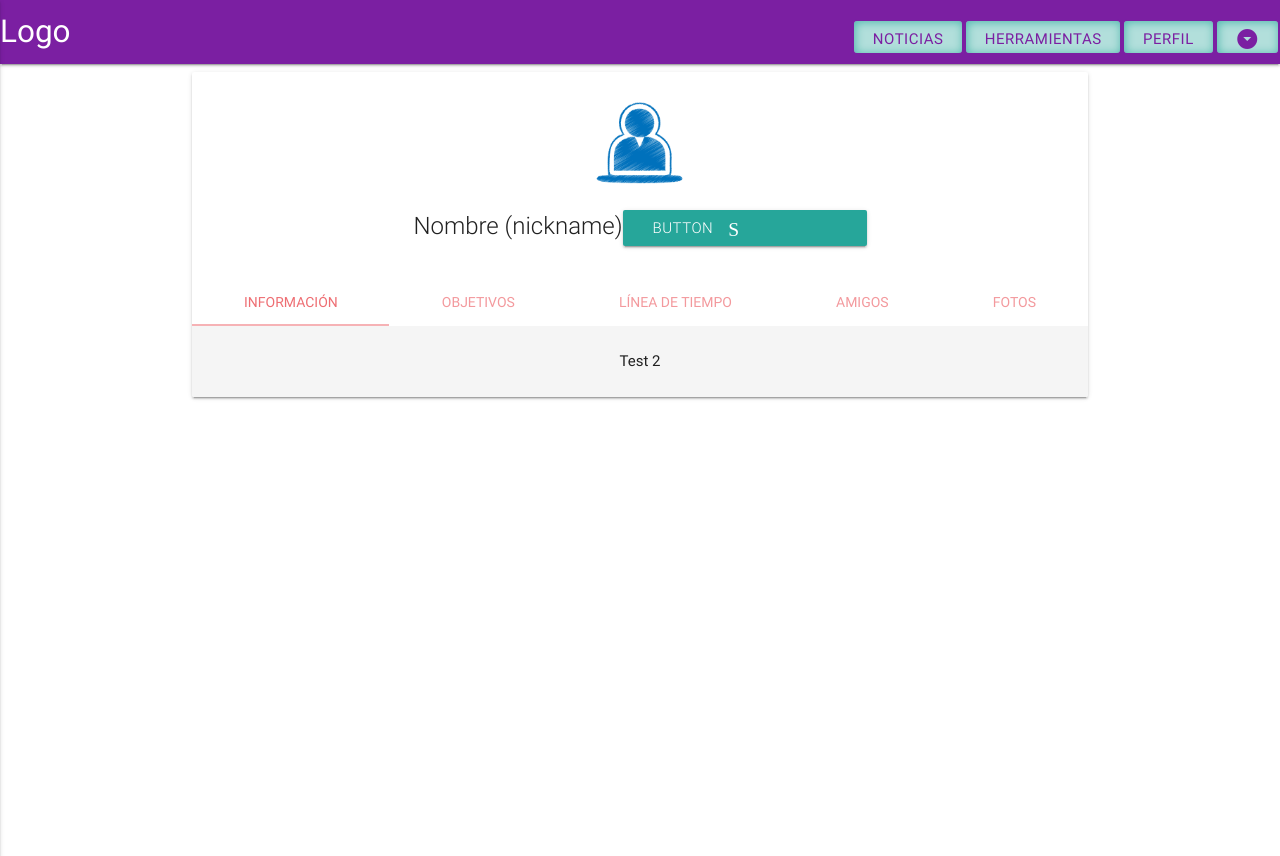
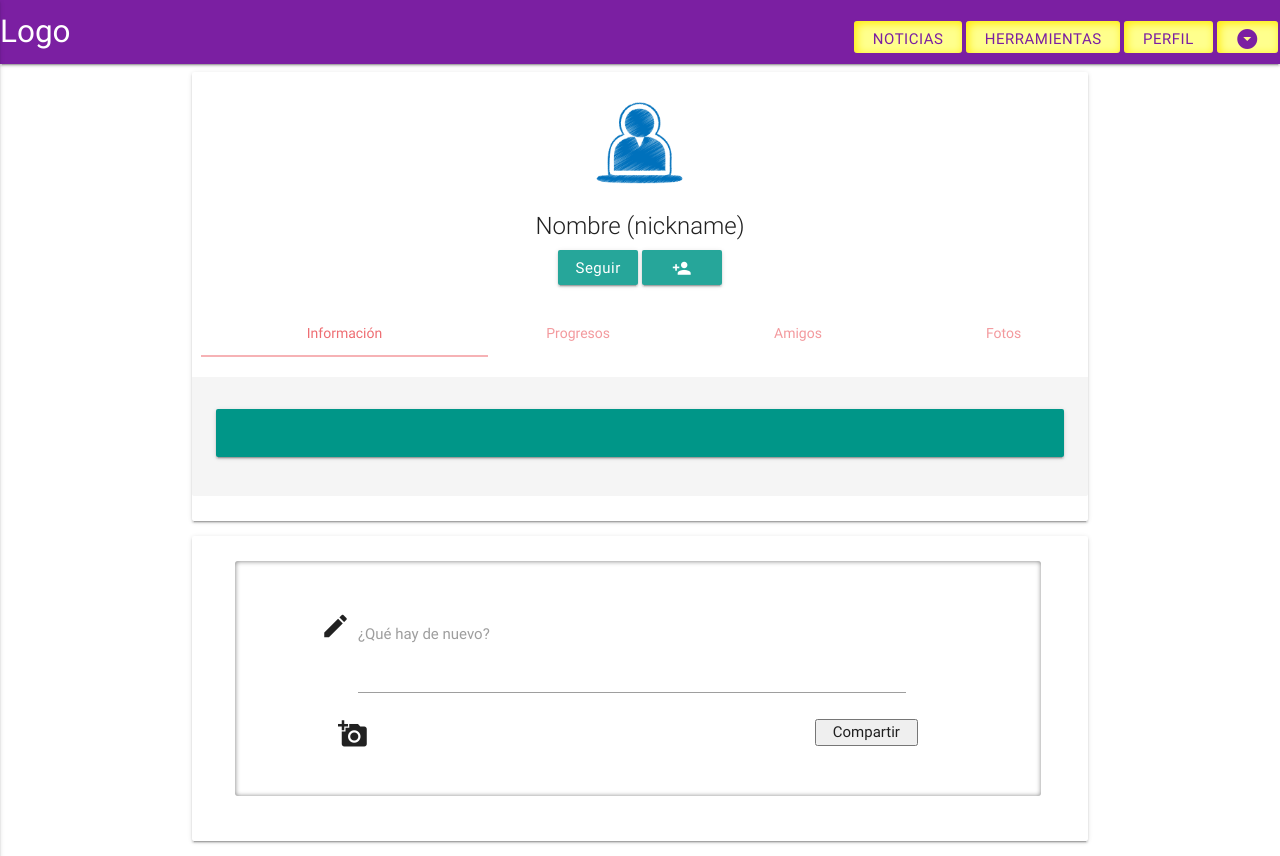
Before and after one commit to Angelicavc21/red-social-YaniraAngelica, a plain HTML site: page views/profile.html in a window 1280 px wide. Before the commit the page ends 800 px from the top, so only its background shows below. Drawn offline with nearby package versions, Linux system fonts and the light colour scheme.

Commit message:
Añadiendo maquetado y funcinalidad a profile.js/html/css

```diff
--- a/css/profile.css
+++ b/css/profile.css
@@ -1,12 +1,16 @@
-#8ACB25 - Verde amarillento
+/*#8ACB25 - Verde amarillento
 #61C531
 #D0E65F - Amarillo verdoso
 
-724677 y F38627 o B5D8BA
+724677 y F38627 o B5D8BA*/
 * {
   box-sizing: content-box;
   margin: 0;
   padding: 0;
+}
+
+.capitalize {
+  text-transform: capitalize;
 }
 
 /*  header*/
@@ -16,8 +20,8 @@
   color: #7B1FA2;
 }
 
-.teal {
-  box-shadow: 1px 1px 10px #4db6ac inset;
+.yellow {
+  box-shadow: 2px 2px 10px #ffea00 inset;
 }
 
 /*  perfil*/
@@ -28,4 +32,43 @@
 
 .container-user {
   padding-top: 25px;
+  padding-bottom: 25px;
 }
+
+.btn-follow {
+  height: 35px;
+  padding-left: 10px;
+  padding-right: 10px;
+  text-transform: capitalize;
+  width: 60px;
+}
+
+.tab {
+  overflow-x: hidden;
+}
+
+.scroll-hidden {
+  overflow-x: hidden;
+}
+
+.card-tabs {
+  padding-left: 20px;
+  padding-right: 20px;
+}
+
+/*paneles de usuario*/
+
+.card-info {
+  margin: 0;
+}
+
+/*posts*/
+
+.border-post {
+  border-radius: 3px;
+  box-shadow: 0.2px 0.3px 5px gray inset;
+  left: 6%;
+  padding-top: 35px;
+  position: relative;
+  width: 90%;
+}
--- a/js/profile.js
+++ b/js/profile.js
@@ -1,6 +1,7 @@
 $(document).ready(begin());
 
 function begin() {
+  //  Materialize
   $('.button-collapse').sideNav();
   $('.dropdown-button').dropdown({
     inDuration: 300,
@@ -12,4 +13,44 @@ function begin() {
     alignment: 'left', // Displays dropdown with edge aligned to the left of button
     stopPropagation: false // Stops event propagation
   });
+  $('#textarea1').val('New Text');
+  $('#textarea1').trigger('autoresize');
+
+  //  Capturando etiquetas con jquery
+  var $textarea = $('#icon_prefix2');
+  var $containerPost = $('#container-post');
+  var $btnPost = $('#btn-post');
+  $btnPost.on('click', function() {
+    var $textPost = $textarea.val();
+    if ($textPost.length > 0) {
+      $containerPost.append(
+        '<div class="border-post row">' +
+          '<form class="col l10 offset-l1 offset-s1 s10">' +
+            '<div class="row">' +
+              '<div class="input-field col l11 s11">' +
+                '<i id="edit-btn" class="material-icons prefix">mode_edit</i>' +
+                '<textarea id="text-edit" class="materialize-textarea" disabled>' + $textPost + '</textarea>' +
+                '<div id="container-btn-save" class="row">' +
+                  '<span class="col l2 left"><i class="material-icons">thumb_up</i></span>' +
+                  '<span class="col l2 left"><i class="material-icons">favorite</i></span>' +
+                  '<span class="col l2 left"><i class="material-icons">fitness_center</i></span>' +
+                '</div>' +
+              '</div>' +
+            '</div>' +
+          '</form>' +
+        '</div>'
+      );
+      var $editBtn = $('#edit-btn');
+      $editBtn.on('click', function() {
+        $('#text-edit').removeAttr('disabled');
+        $('#container-btn-save').append(
+          '<a id="btn-save" class="waves-effect waves-light btn">guardar</a>'
+        );
+        $('#btn-save').on('click', function() {
+          $('#text-edit').attr('disabled', true);
+          $('#btn-save').remove();
+        });
+      });
+    }
+  });
 }
--- a/views/profile.html
+++ b/views/profile.html
@@ -21,10 +21,10 @@
             <div class="col l12"></div>
           </div>
           <ul class="right hide-on-med-and-down">
-            <li><a class="border-nav teal lighten-4 col l12 waves-effect waves-light btn">Noticias</a></li>
-            <li><a class="border-nav teal lighten-4 col l12 waves-effect waves-light btn">Herramientas</a></li>
-            <li><a class="border-nav teal lighten-4 col l12 waves-effect waves-light btn">Perfil</a></li>
-            <li><a class="border-nav teal lighten-4 col l12 waves-effect waves-light btn dropdown-button" data-beloworigin="true" href='#' data-activates='dropdown1'><i class="material-icons">arrow_drop_down_circle</i></a></li>
+            <li><a class="border-nav yellow accent-1 col l12 waves-effect waves-light btn">Noticias</a></li>
+            <li><a class="border-nav yellow accent-1 col l12 waves-effect waves-light btn">Herramientas</a></li>
+            <li><a class="border-nav yellow accent-1 col l12 waves-effect waves-light btn">Perfil</a></li>
+            <li><a class="border-nav yellow accent-1 col l12 waves-effect waves-light btn dropdown-button" data-beloworigin="true" href='#' data-activates='dropdown1'><i class="material-icons">arrow_drop_down_circle</i></a></li>
             <!-- Dropdown Structure -->
             <ul id='dropdown1' class='dropdown-content'>
               <li><a href="#!">Configuraciones</a></li>
@@ -48,29 +48,99 @@
       </div>
     </nav>
   </header>
+  <!--Seccion de informacion, progreso, amigos, fotos-->
   <section class="center-align container">
     <div class="container-user card center-align">
       <div class="user-image card-image waves-effect waves-block waves-light">
         <img class="activator" src="../assets/images/user.ico">
       </div>
       <div class="card-content">
-        <span class="card-title activator grey-text text-darken-4">Nombre (nickname)<a class="waves-effect waves-light btn"><i class="check_circle material-icons right">Seguir</i>button</a></span>
+        <span class="card-title activator grey-text text-darken-4">Nombre (nickname)</span>
+        <a class="btn-follow waves-effect waves-light btn">Seguir</a>
+        <a class="btn-follow waves-effect waves-light btn"><i class="material-icons">person_add</i></a>
       </div>
-      <div class="card-tabs">
-        <ul class="tabs tabs-fixed-width">
-          <li class="tab"><a class="active" href="#test5">Información</a></li>
-          <li class="tab"><a href="#test6">Objetivos</a></li>
-          <li class="tab"><a href="#test7">Línea de tiempo</a></li>
-          <li class="tab"><a href="#test8">Amigos</a></li>
-          <li class="tab"><a href="#test9">Fotos</a></li>
+      <div class="row card-tabs">
+        <ul class="tabs hide-on-small-only container scroll-hidden tabs-fixed-width">
+          <li class="tab"><a class="capitalize active" href="#test5">Información</a></li>
+          <li class="tab"><a class="capitalize" href="#test7">Progresos</a></li>
+          <li class="tab"><a class="capitalize" href="#test8">Amigos</a></li>
+          <li class="tab"><a class="capitalize" href="#test9">Fotos</a></li>
+        </ul>
+        <ul class="hide-on-med-and-up tabs container scroll-hidden tabs-fixed-width">
+          <li class="tab"><a class="capitalize active" href="#test5"><i class="material-icons">contacts</i></a></li>
+          <li class="tab"><a class="capitalize" href="#test7"><i class="material-icons">trending_up</i></a></li>
+          <li class="tab"><a class="capitalize" href="#test8"><i class="material-icons">group</i></a></li>
+          <li class="tab"><a class="capitalize" href="#test9"><i class="material-icons">photo</i></a></li>
         </ul>
       </div>
       <div class="card-content grey lighten-4">
-        <div id="test5">Test 2</div>
-        <div id="test6">Test 3</div>
-        <div id="test7">Test 4</div>
-        <div id="test8">Test 5</div>
-        <div id="test9">Test 6</div>
+        <div id="test5">
+          <div class="card-info row">
+            <div class="col s12 l12">
+              <div class="card-panel teal">
+                <span class="white-text">
+
+                </span>
+              </div>
+            </div>
+          </div>
+        </div>
+        <div id="test7">
+          <div class="card-info row">
+            <div class="col s12 l12">
+              <div class="card-panel teal">
+                <span class="white-text">
+
+                </span>
+              </div>
+            </div>
+          </div>
+        </div>
+        <div id="test8">
+          <div class="card-info row">
+            <div class="col s12 l12">
+              <div class="card-panel teal">
+                <span class="white-text">
+
+                </span>
+              </div>
+            </div>
+          </div>
+        </div>
+        <div id="test9">
+          <div class="card-info row">
+            <div class="col s12 l12">
+              <div class="card-panel teal">
+                <span class="white-text">
+
+                </span>
+              </div>
+            </div>
+          </div>
+        </div>
+      </div>
+    </div>
+  </section>
+  <!--perfil / share-->
+  <section class="center-align container">
+    <div class="container-user card center-align">
+      <div class="border-post row">
+        <form class="col l10 offset-l1 offset-s1 s10">
+          <div class="row">
+            <div class="input-field col l11 s11">
+              <i class="material-icons prefix">mode_edit</i>
+              <textarea id="icon_prefix2" class="materialize-textarea"></textarea>
+              <label for="icon_prefix2">¿Qué hay de nuevo?</label>
+              <div class="row">
+                <span class="col l2 left"><i class="small material-icons">add_a_photo</i></span>
+                <button id="btn-post" class="col l2 right" type="button" name="button">Compartir</button>
+              </div>
+            </div>
+          </div>
+        </form>
+      </div>
+      <div id="container-post">
+
       </div>
     </div>
   </section>
```
